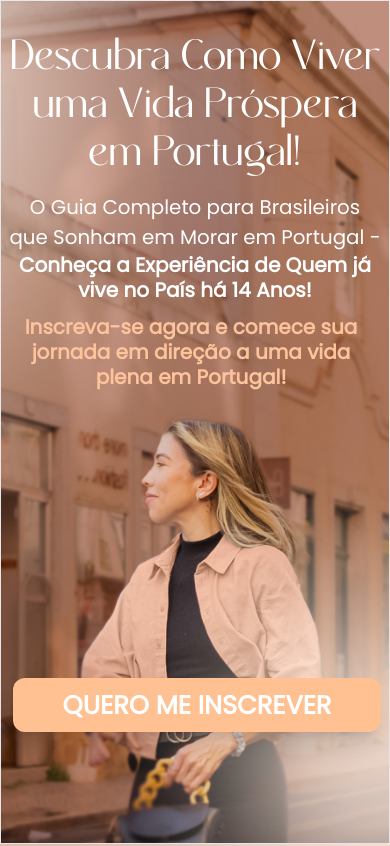
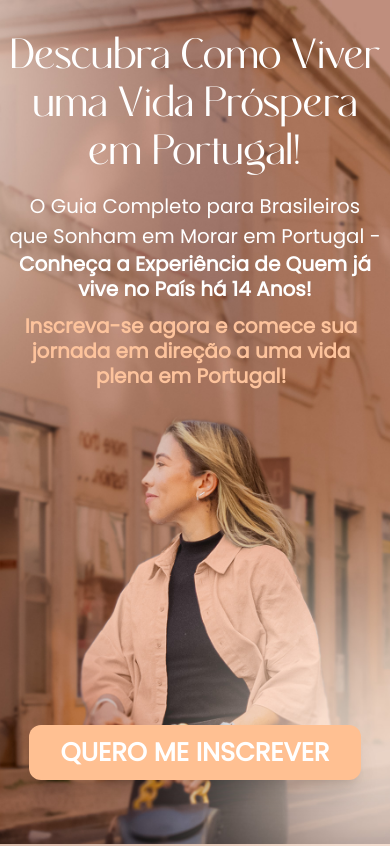
Before and after one commit to bertoldoklinger/pagina-de-captura-pamela-maranhao, a React (Vite) app: page / in a window 390 px wide. Shown: the top 846 px of the page. Built offline with nearby package versions, Linux system fonts and the light colour scheme.

Commit message:
feat: add responsive design to Hero Component

```diff
--- a/src/components/Hero.jsx
+++ b/src/components/Hero.jsx
@@ -1,9 +1,12 @@
+
+
+
 
 
 export function Hero() {
    return (
-      <div className="bg-hero-mobile md:bg-hero-desktop bg-cover bg-center h-screen w-full notebook:w-full">
-         <div className="border 1px white flex flex-col h-full w-full pt-8 px-2 iphonexr:px-4 iphonexr:pt-10  notebook:w-[32rem] notebook:ml-[12rem] notebook:pt-[8rem] fullhd:w-[32rem] fullhd:ml-[30rem] fullhd:pt-56">
+      <div className=" bg-hero-mobile md:bg-hero-desktop bg-cover bg-center h-screen w-full flex flex-row align-center notebook:w-full">
+         <div className=" flex flex-col h-screen w-full pt-8 px-2 iphonexr:px-4 iphonexr:pt-10  notebook:w-[32rem] notebook:ml-[12rem] notebook:pt-[8rem] fullhd:w-[32rem] fullhd:ml-[30rem] fullhd:pt-56">
             <h1 className="text-white text-center font-rachelya text-5xl  mb-2 md:text-left md:text-6xl notebook:text-5xl fullhd:text-6xl  ">Descubra Como Viver uma Vida Próspera em Portugal!</h1>
             <p className="font-poppins text-white text-center text-[1.24rem]  pt-2 md:text-left md:text-2xl md:leading-7 notebook:text-xl fullhd:text-2xl  ">
                O Guia Completo para Brasileiros que Sonham em Morar em Portugal -
@@ -14,6 +17,7 @@ export function Hero() {
             <p className="font-poppins font-extrabold text-p-text text-center text-xl leading-tight mt-1 pr-2 pt-2 md:text-left md:text-2xl md:leading-7 notebook:text-xl fullhd:text-2xl">
                Inscreva-se agora e comece sua jornada em direção a uma vida plena em Portugal!
             </p>
+            <div className="flex  justify-center align-bottom">
             <button className="font-poppins
             font-bold
             bg-button-bg
@@ -25,28 +29,36 @@ export function Hero() {
             whitespace-nowrap
             rounded-xl
             shadow-xl
-            ml-1
-            mt-[18rem]
+            mt-[90%]
 
 
-
+            buttonwidth:mt-[70%]
             notebook:text-4xl
             notebook:mt-[2rem]
             notebook:ml-0
             notebook:px-12
+            notebook:max-w-[500px]
 
             fullhd:text-[2.5rem]
             fullhd:mt-11
-            fullhd:px-5
+            fullhd:px-6
             fullhd:py-2
-            fullhd:ml-0
+            fullhd:mr-5
             fullhd:shadow-2xl
             fullhd:whitespace-nowrap
+
             "
             >
                QUERO ME INSCREVER
             </button>
+            </div>
          </div>
       </div>
 );
 }
+
+
+
+
+// ml-1
+// mt-[18rem]
--- a/tailwind.config.js
+++ b/tailwind.config.js
@@ -35,6 +35,7 @@ export default {
         'celularM': '375px',
         'iphonexr': '414px',
         'celularG': '425px',
+        'buttonwidth': '546px',
         'tablet': '768px',
         'redminote8': '1080px',
         'iphone14promax': '1290px',
```
